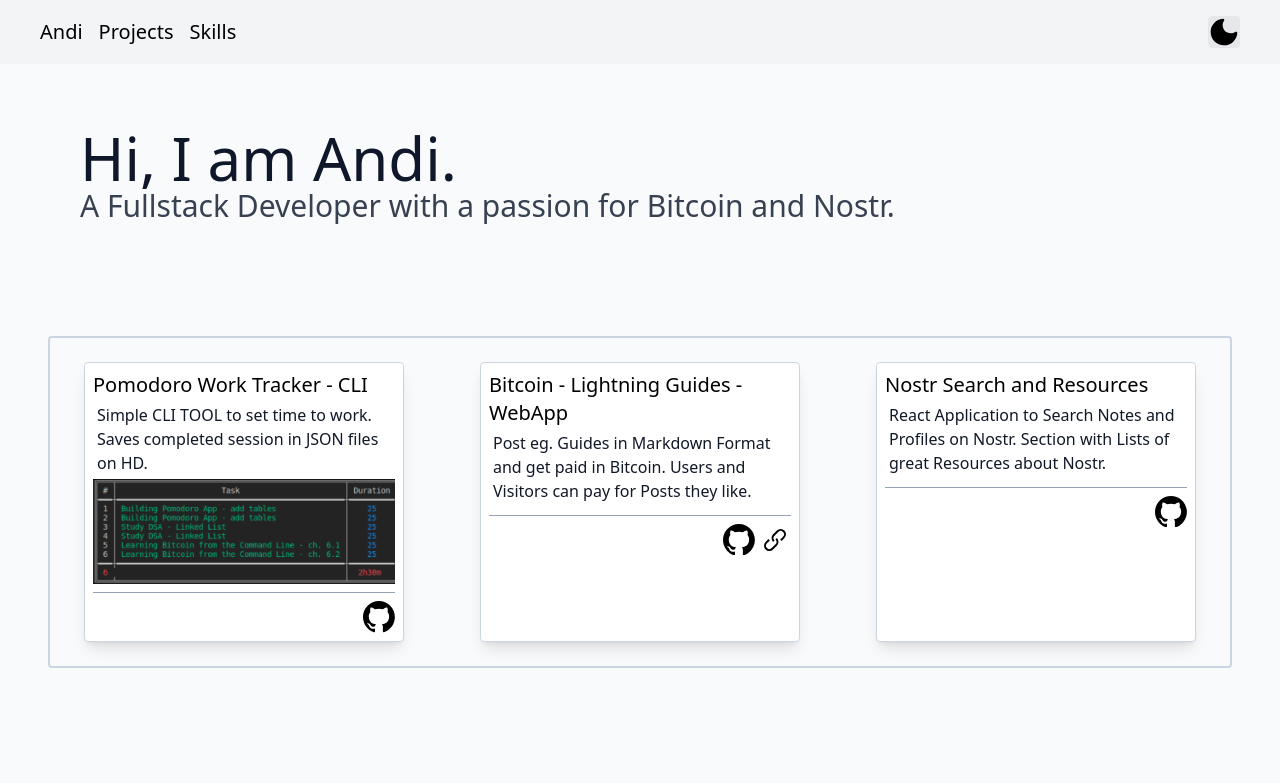
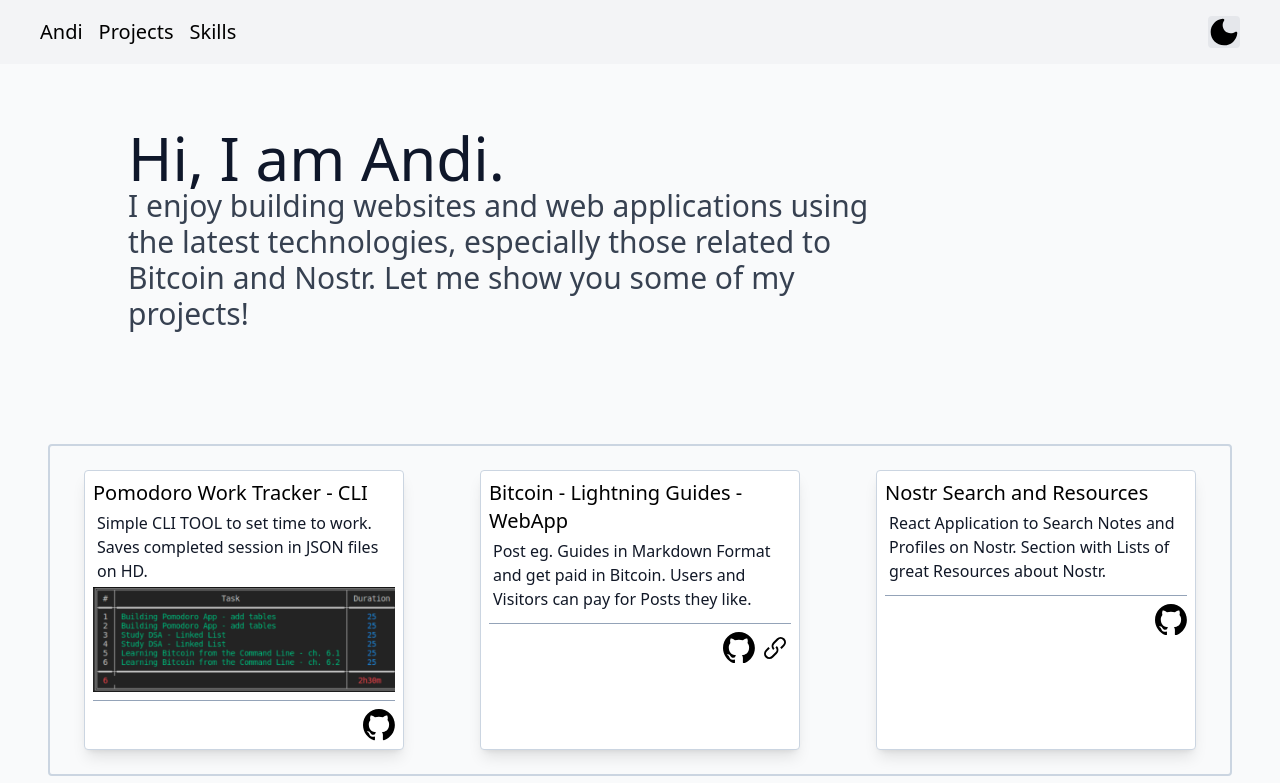
Before and after one commit to And1x/portfolio, a React (Vite) app: page / in a window 1280 px wide. Shown: the top 783 px of the page. Built offline with nearby package versions, Linux system fonts and the light colour scheme.

Commit message:
improved about section

```diff
--- a/src/components/About.tsx
+++ b/src/components/About.tsx
@@ -2,13 +2,15 @@
   return (
     <section
       id="about"
-      className="bg-gray-50 dark:bg-gray-800 sm:pl-20 pl-10 sm:py-16 py-8"
+      className="bg-gray-50 dark:bg-gray-800 sm:pl-32 pl-10 pr-6 sm:py-16 py-8"
     >
       <h1 className="text-4xl sm:text-6xl text-slate-900 dark:text-white">
         Hi, I am Andi.
       </h1>
-      <h2 className="text-xl sm:text-3xl text-gray-700 dark:text-gray-300">
-        A Fullstack Developer with a passion for Bitcoin and Nostr.
+      <h2 className="text-xl sm:text-3xl sm:max-w-3xl max-w-lg text-gray-700 dark:text-gray-300">
+        I enjoy building websites and web applications using the latest
+        technologies, especially those related to Bitcoin and Nostr. Let me show
+        you some of my projects!
       </h2>
     </section>
   );
```
